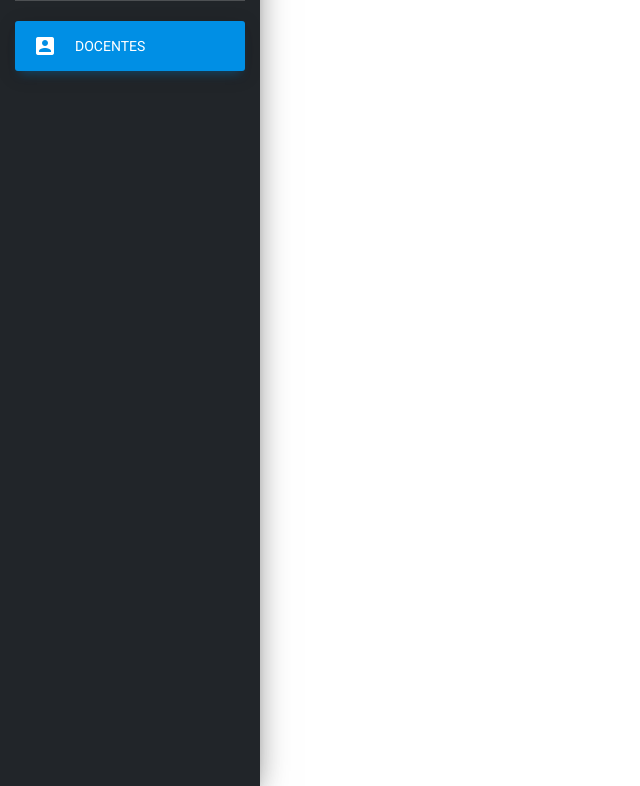
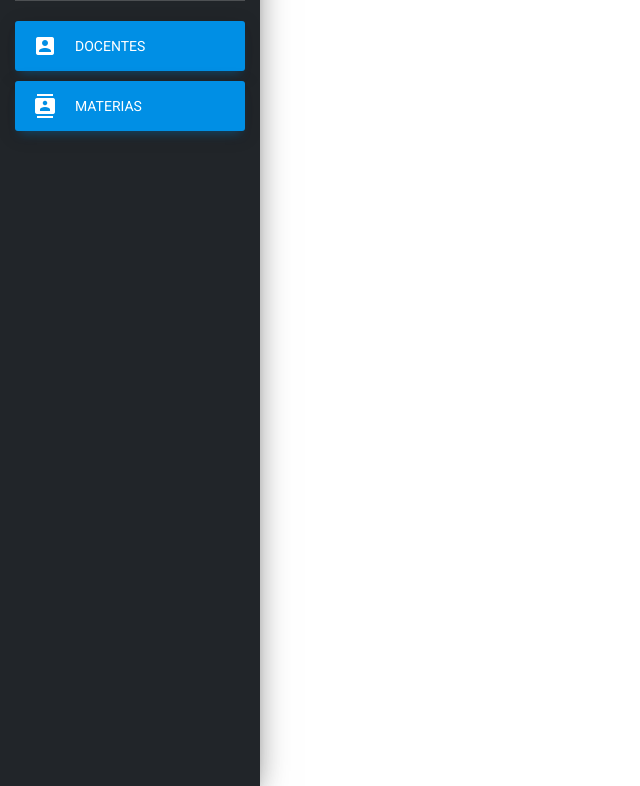
Before and after one commit to MikeCardona076/Cesun_universidad_pruebas-, a Django app: page / in a window 1280 px wide. Shown: the part 129-915 px from the top of the page, without its empty margins (0-640 px from the left). Run offline with Django 3.2, Linux system fonts and the light colour scheme; data that the repository does not hold is empty; some libraries are stand-ins or nearby versions.

Commit message:
se agrego el boton de materia que redirige al usuario a materias view

```diff
--- a/team_libra/templates/main.html
+++ b/team_libra/templates/main.html
@@ -43,11 +43,17 @@
       <div class="sidebar-wrapper">
         <ul class="nav">
             <li class="nav-item active">
-                <a class="nav-link" href="">
-                  <i class="material-icons">account_box</i>
-                  <p>DOCENTES</p>
-                </a>
-              </li>
+               <a class="nav-link" href="">
+                 <i class="material-icons">account_box</i>
+                 <p>DOCENTES</p>
+               </a>
+            </li>
+            <li class="nav-item active">
+              <a class="nav-link" href="materias/">
+                <i class="material-icons">contacts</i>
+                <p>MATERIAS</p>
+              </a>
+            </li>
           <!----<li class="nav-item active">
             <a class="nav-link" href="">
               <i class="material-icons">dynamic_feed</i>
```
